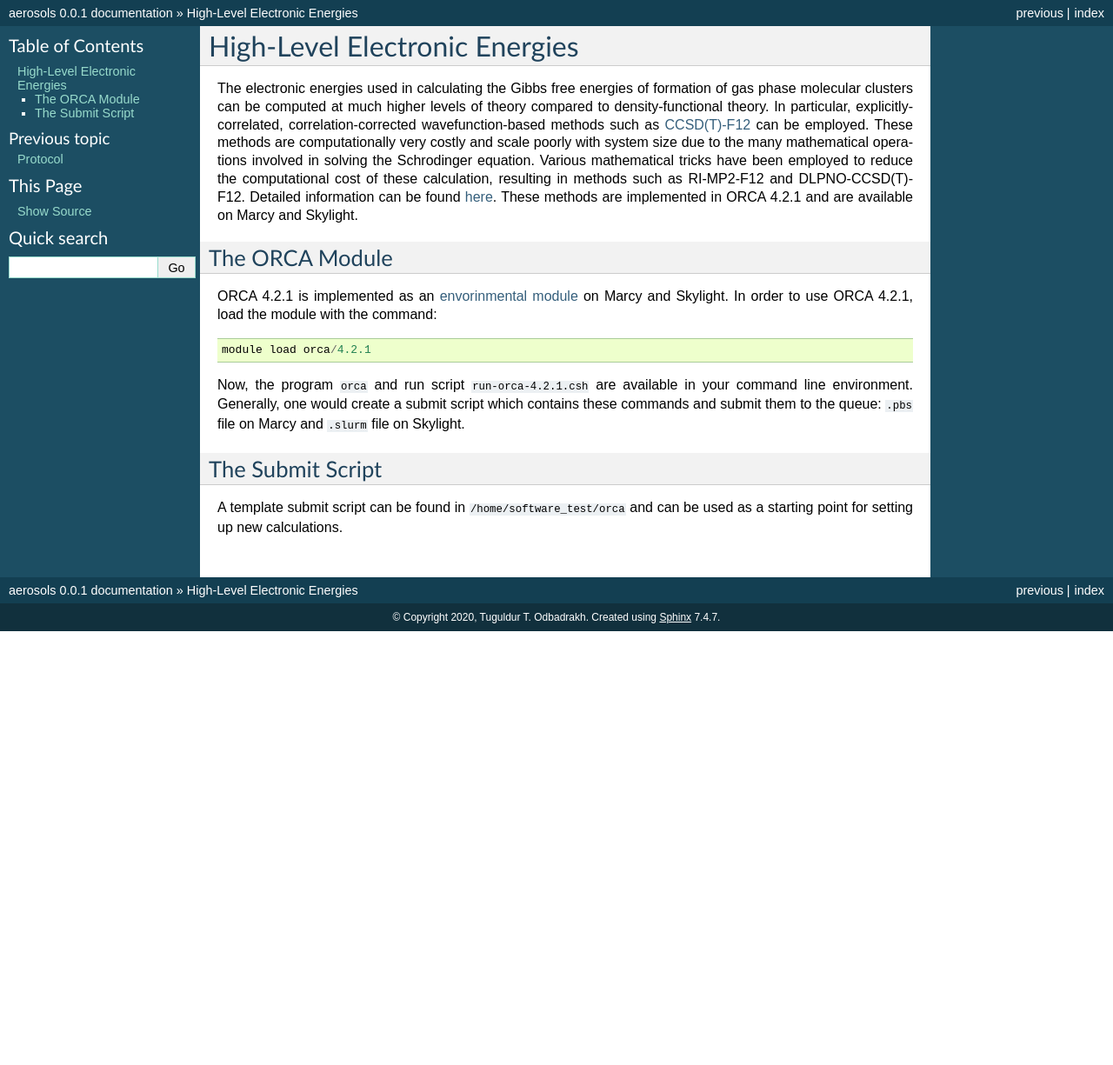
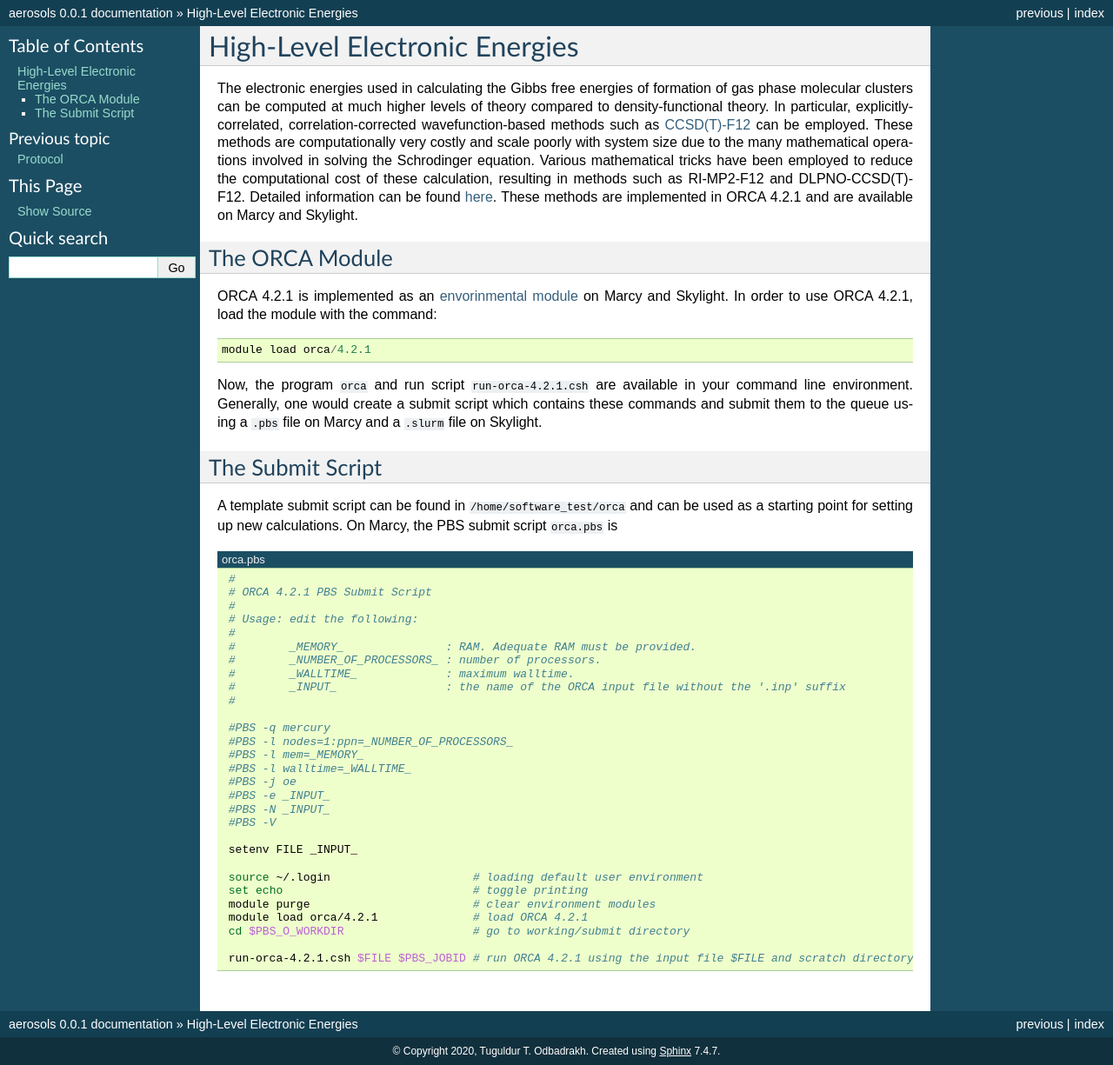
Before and after one commit to todbadrakh/aerosols, a Sphinx documentation site: the page built from docs/electronic-structure.rst, in a window 1280 px wide. Shown: the whole page at 87% size. Built offline with Sphinx 7.4.7, drawn with Linux system fonts in a browser that asks for light colours; before the commit the page ends 900 px from its top, so only the background shows below that.

Commit message:
added orca.pbs

```diff
--- a/docs/electronic-structure.rst
+++ b/docs/electronic-structure.rst
@@ -24,9 +24,44 @@ on Marcy and Skylight. In order to use ORCA 4.2.1, load the module with the comm
 
 Now, the program ``orca`` and run script ``run-orca-4.2.1.csh`` are available in your
 command line environment. Generally, one would create a submit script which contains these
-commands and submit them to the queue: ``.pbs`` file on Marcy and ``.slurm`` file on Skylight.
+commands and submit them to the queue using a ``.pbs`` file on Marcy and a ``.slurm`` file
+on Skylight.
 
 The Submit Script
 =================
 A template submit script can be found in ``/home/software_test/orca`` and can be used
-as a starting point for setting up new calculations.
+as a starting point for setting up new calculations. On Marcy, the PBS submit script
+``orca.pbs`` is
+
+.. code-block:: bash
+   :caption: orca.pbs
+
+    #
+    # ORCA 4.2.1 PBS Submit Script
+    #
+    # Usage: edit the following:
+    #
+    #        _MEMORY_               : RAM. Adequate RAM must be provided.
+    #        _NUMBER_OF_PROCESSORS_ : number of processors.
+    #        _WALLTIME_             : maximum walltime.
+    #        _INPUT_                : the name of the ORCA input file without the '.inp' suffix
+    #
+
+    #PBS -q mercury
+    #PBS -l nodes=1:ppn=_NUMBER_OF_PROCESSORS_
+    #PBS -l mem=_MEMORY_
+    #PBS -l walltime=_WALLTIME_
+    #PBS -j oe
+    #PBS -e _INPUT_
+    #PBS -N _INPUT_
+    #PBS -V
+
+    setenv FILE _INPUT_
+
+    source ~/.login                     # loading default user environment
+    set echo                            # toggle printing
+    module purge                        # clear environment modules
+    module load orca/4.2.1              # load ORCA 4.2.1
+    cd $PBS_O_WORKDIR                   # go to working/submit directory
+
+    run-orca-4.2.1.csh $FILE $PBS_JOBID # run ORCA 4.2.1 using the input file $FILE and scratch directory $PBS_JOBID
```
